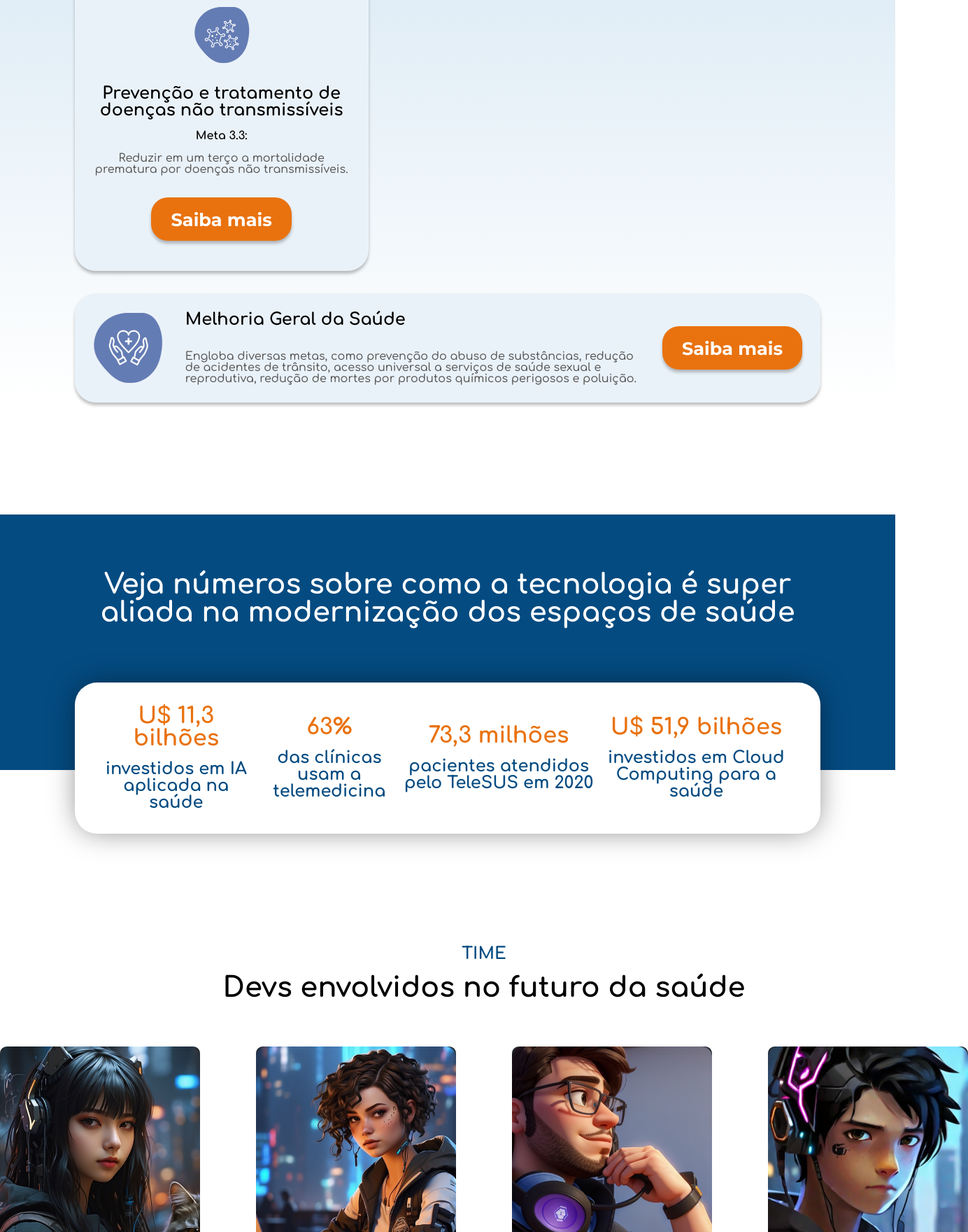
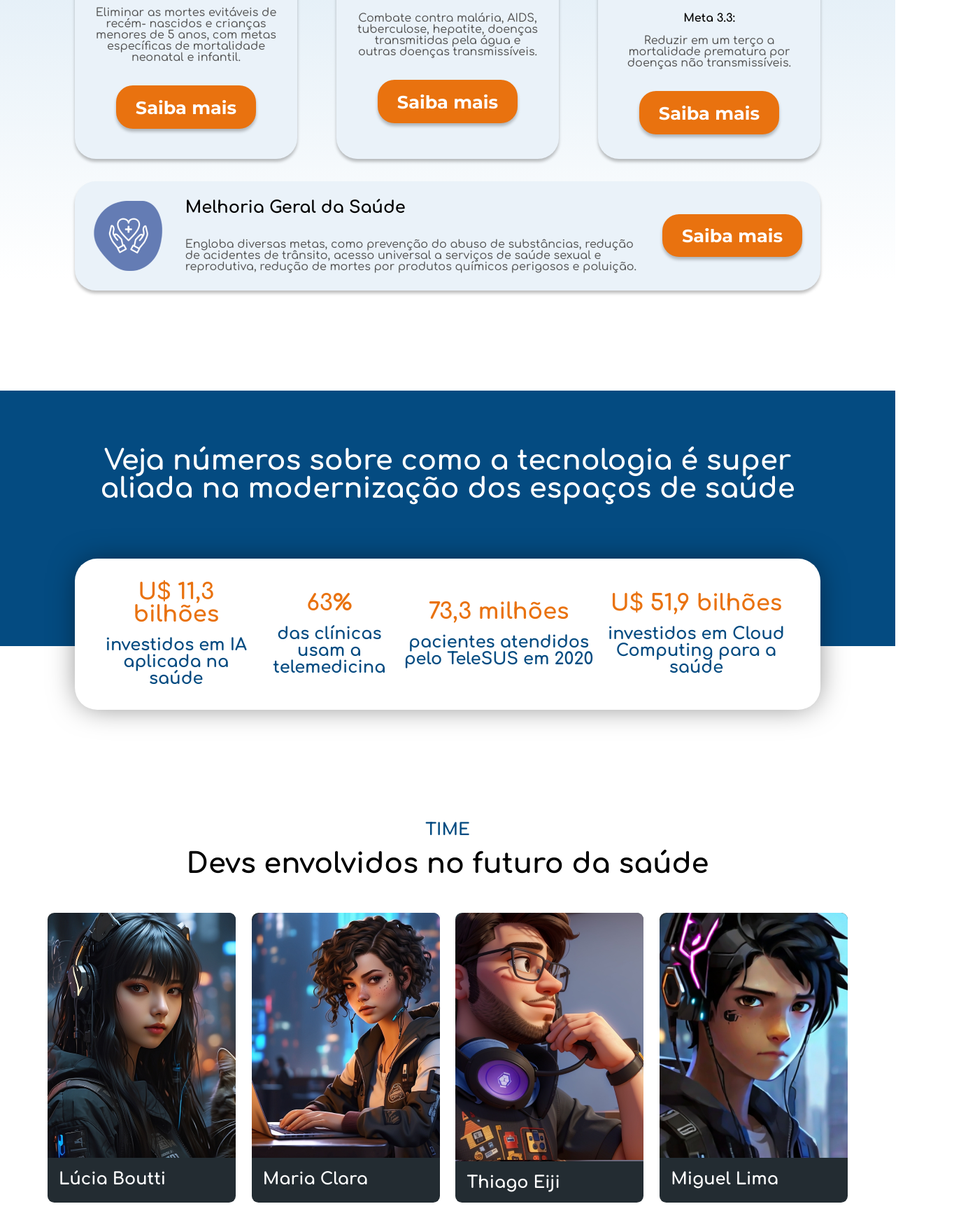
Before and after one commit to Babi-Tech-Cara-4-All/Babi-Tech-Care-4-All-App, a React (Vite) app: page / in a window 1280 px wide. Shown: the part 2680-4440 px from the top of the page at 70% size, 1384 px wide, since content can reach past the window. Built offline with nearby package versions, Linux system fonts and the light colour scheme.

Commit message:
🫧 new home!!

```diff
--- a/src/Components/Metas/Metas.module.scss
+++ b/src/Components/Metas/Metas.module.scss
@@ -9,14 +9,15 @@
   background: #eaf2f9;
   box-shadow: 0px 4px 4px 0px rgba(0, 0, 0, 0.25);
   padding: 1rem;
-  width: 23rem;
-  height: 23rem;
+  width: 25%;
+  height: 65%;
   div{
     display: flex;
     flex-direction: column;
     align-items: center;
     justify-content: center;
     gap: 1rem;
+    max-width: 100%;
     h1 {
       color: #000;
       text-align: center;
@@ -45,6 +46,7 @@
 .row {
   display: flex;
   flex-direction: row;
+  max-width: 100%;
   align-items: center;
   justify-content: center;
   gap: 2rem;
--- a/src/Components/Time/MemberCard/MemberCard.jsx
+++ b/src/Components/Time/MemberCard/MemberCard.jsx
@@ -5,7 +5,7 @@ const MemberCard = ({img, nome, link}) => {
   return (
     <div className={styles.memberCard}>
       <div className={styles.memberImg}>
-        <img src={img} alt="" />
+        <img src={img} alt="" className={styles.imgHover} />
       </div>
       <div className={styles.memberName}>
         <a  href={link} target="_blank" rel="noreferrer">{nome}</a>
--- a/src/Components/Time/MemberCard/MemberCard.module.scss
+++ b/src/Components/Time/MemberCard/MemberCard.module.scss
@@ -1,13 +1,34 @@
 .memberCard {
   border-radius: 0.6rem;
   background: #232c32;
+  overflow: hidden; // Garante que a sombra projetada para fora seja visível
+  transition: box-shadow 0.3s ease-out; // Adiciona uma transição para suavizar a mudança na sombra
+
+  &:hover {
+    box-shadow: 0 0 20px rgba(0, 0, 0, 0.9); // Adiciona uma sombra ao redor do card no hover
+  }
+
+  .memberImg {
+    overflow: hidden; // Garante que a imagem não ultrapasse os limites do contêiner
+  }
+
+  .imgHover {
+    transition: transform 0.3s ease-out;
+    // Adiciona a transição para suavizar as mudanças no tamanho durante o hover
+
+    &:hover {
+      transform: scale(1.1); // Aumenta o tamanho da imagem em 10% no hover
+    }
+  }
+
   .memberName {
     margin: 1rem;
     color: #fff;
     font-family: Comfortaa;
     font-size: 1.5rem;
     font-weight: 700;
-    a{
+
+    a {
       text-decoration: none;
       color: inherit;
     }
--- a/src/Components/Time/Time.module.scss
+++ b/src/Components/Time/Time.module.scss
@@ -4,6 +4,7 @@
   grid-template-columns: 1fr 10fr 1fr;
   gap: 0px 0px;
   grid-template-areas: ". main .";
+  max-width: 100%;
   .bodyPageTime {
     grid-area: main;
     display: flex;
@@ -24,8 +25,8 @@
     .timeMembers{
       display: flex;
       flex-direction: row;
-      gap: 5rem;
-      margin: 3rem 0;
+      gap: 2%;
+      margin: 3% 0;
     }
   }
 }
--- a/src/Pages/HomePage/HomePage.module.scss
+++ b/src/Pages/HomePage/HomePage.module.scss
@@ -2,7 +2,7 @@
   width: 100%;
   .bannerHomePage {
     margin-top: 6rem;
-    height: 90vh;
+    height: 90%;
     background-image: url("../../assets/imgHomePage/bannerHome.png");
     background-repeat: no-repeat;
     background-size: cover;
```
